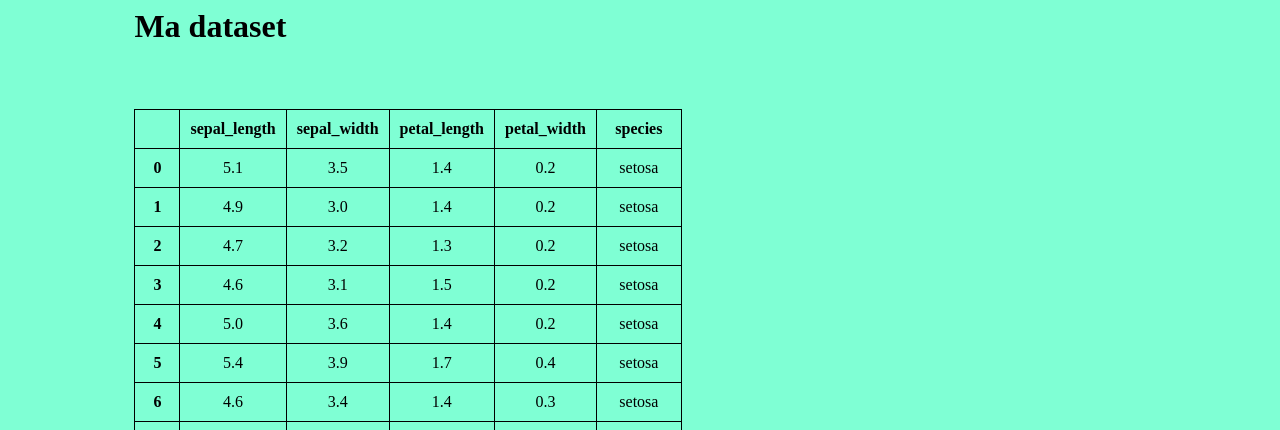
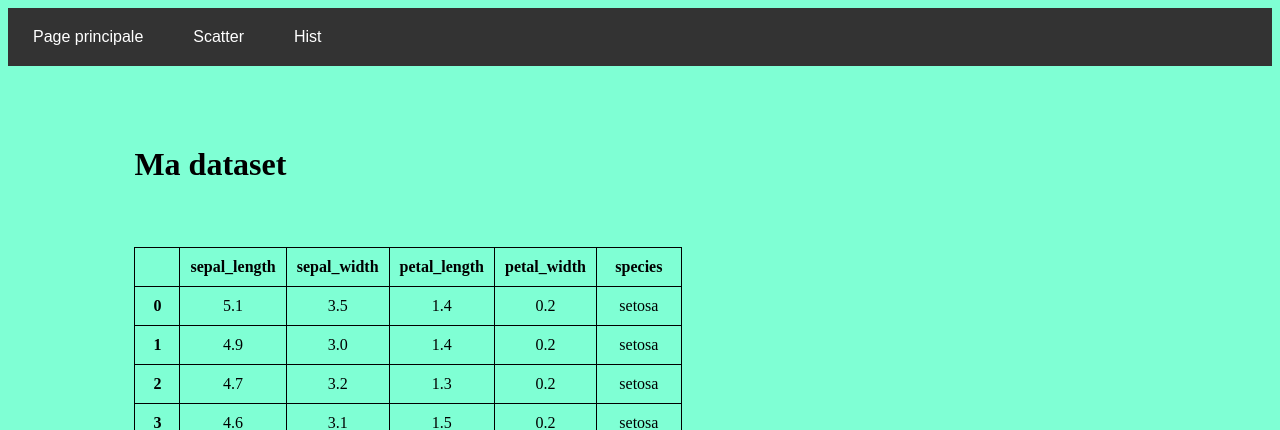
Before and after one commit to calleann/ci-cd-pipeline, a Flask app: page / in a window 1280 px wide. Shown: the top 430 px of the page. Run offline with Flask 3, Linux system fonts and the light colour scheme.

Commit message:
added menu

```diff
--- a/static/style.css
+++ b/static/style.css
@@ -5,6 +5,7 @@ body {
 h1 {
   width: 80%;
   margin: auto;
+  margin-top: 10vh;
 }
 
 .container {
@@ -26,3 +27,48 @@ th {
   padding: 10px 10px;
   text-align: center;
 }
+
+/* General navbar styling */
+nav {
+  background-color: #333;
+  padding: 10px;
+  font-family: Arial, sans-serif;
+}
+
+/* Remove bullets and margin/padding from list */
+nav ul {
+  list-style-type: none;
+  margin: 0;
+  padding: 0;
+  display: flex;
+}
+
+/* Style for individual list items */
+nav ul li {
+  margin-right: 20px; /* Add space between links */
+}
+
+/* Link styling */
+nav ul li a {
+  color: white;
+  text-decoration: none;
+  padding: 10px 15px;
+  display: block;
+}
+
+/* Hover effect for links */
+nav ul li a:hover {
+  background-color: #575757;
+  border-radius: 5px;
+}
+
+/* Responsive - stack links vertically on smaller screens */
+@media (max-width: 600px) {
+  nav ul {
+    flex-direction: column;
+  }
+
+  nav ul li {
+    margin-bottom: 10px;
+  }
+}
--- a/templates/base.html
+++ b/templates/base.html
@@ -8,6 +8,13 @@
     <link rel="stylesheet" href="{{url_for('static',filename='style.css')}}" />
   </head>
   <body>
+    <nav>
+      <ul>
+        <li><a href="/">Page principale</a></li>
+        <li><a href="/scatter">Scatter</a></li>
+        <li><a href="/hist">Hist</a></li>
+      </ul>
+    </nav>
     {% block content %} {% endblock %}
   </body>
 </html>
```
